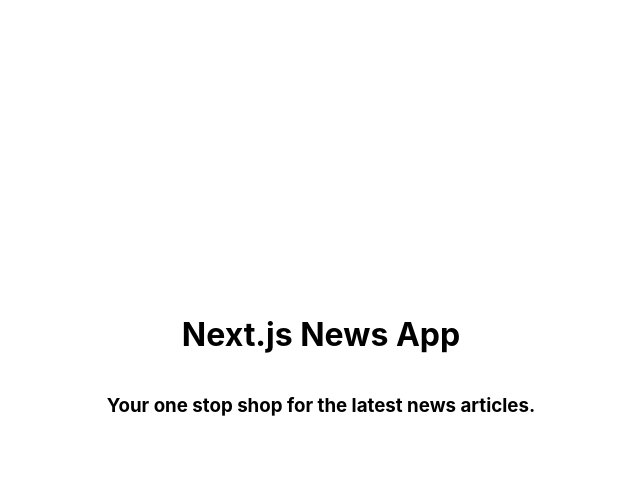
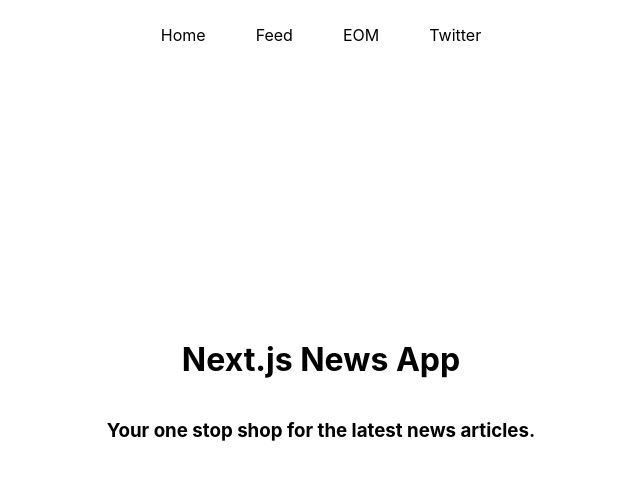
Before and after one commit to amatureApePractice/newsAPINextJs, a Next.js app: page / in a window 1280 px wide. Shown: the top 480 px of the page, without its empty margins (319-959 px from the left). Built offline with nearby package versions, Linux system fonts and the light colour scheme.

Commit message:
add toolbar to homepage

```diff
--- a/components/toolbar.js
+++ b/components/toolbar.js
@@ -9,7 +9,7 @@ export const Toolbar = () => {
       <div onClick={() => router.push('/')}>Home</div>
       <div onClick={() => router.push('/feed/1')}>Feed</div>
       <div onClick={() => router.push('/eom')}>EOM</div>
-      <div onClick={() => window.location.href 'https://twitter.com'}>Twitter</div>
+      <div onClick={() => window.location.href = 'https://twitter.com'}>Twitter</div>
     </div >
 
   )
--- a/pages/eom.js
+++ b/pages/eom.js
@@ -1,9 +1,11 @@
 import styles from '../styles/EOM.module.css';
+import { Toolbar } from '../components/toolbar';
 
 export const EOM = ({ employee }) => {
   console.log(employee);
   return (
     <div className='page-container'>
+      <Toolbar />
       <div className={styles.main}>
         <h1>Employee Of The Month</h1>
 
--- a/pages/index.js
+++ b/pages/index.js
@@ -1,10 +1,13 @@
 import Head from 'next/head'
 import Image from 'next/image'
+import { Toolbar } from '../components/toolbar'
 import styles from '../styles/Home.module.css'
 
 export default function Home() {
   return (
     <div className='page-container'>
+
+      <Toolbar />
       <div className={styles.main}>
         <h1>Next.js News App</h1>
 
```
